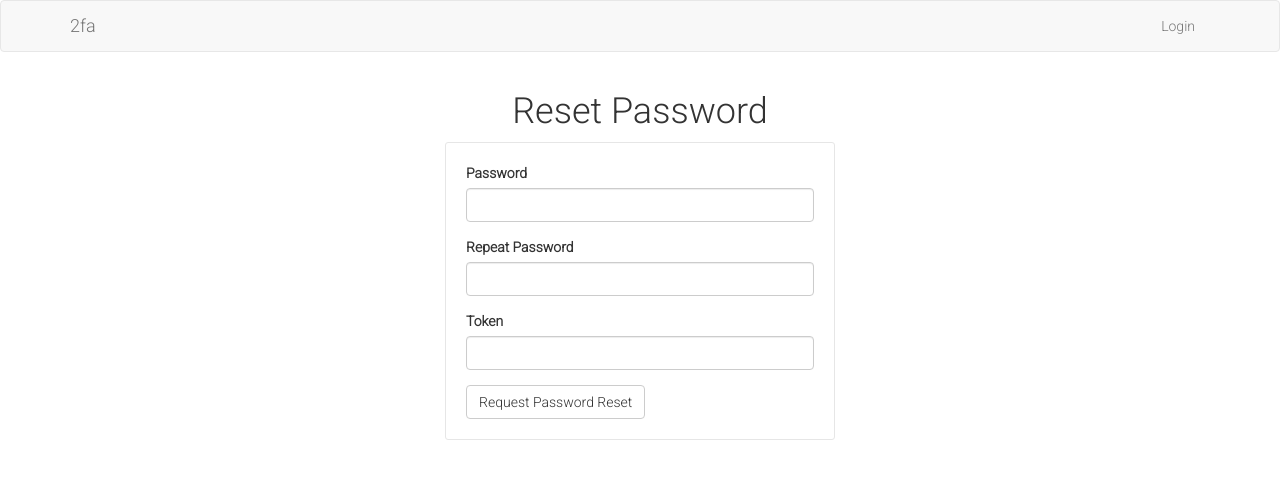
After one commit to GitauHarrison/how-to-implement-time-based-two-factor-auth-in-flask, a Flask app: template app/templates/reset_password.html in a window 1280 px wide. The commit adds this page. Shown: the top 479 px of the page. Run offline with Flask 2, Linux system fonts and the light colour scheme; the template is opened without the code that fills it: values that come from a table or form of the project are taken from there, others are empty; parts of the project's set-up code (start-up, migrations or seed data) failed here and were passed over; some libraries are stand-ins or nearby versions.

Commit message:
Enable password reset

```diff
--- a/app/__init__.py
+++ b/app/__init__.py
@@ -3,6 +3,7 @@ from flask_bootstrap import Bootstrap
 from flask_login import LoginManager
 from flask_sqlalchemy import SQLAlchemy
 from flask_migrate import Migrate
+from flask_mail import Mail
 from config import Config
 import logging
 from logging.handlers import SMTPHandler, RotatingFileHandler
@@ -15,6 +16,7 @@ login = LoginManager(app)
 login.login_view = 'login'
 db = SQLAlchemy(app)
 migrate = Migrate(app, db)
+mail = Mail(app)
 
 
 def start_ngrok():
--- a/app/forms.py
+++ b/app/forms.py
@@ -34,3 +34,17 @@ class RegistrationForm(FlaskForm):
         user = User.query.filter_by(email=email.data).first()
         if user is not None:
             raise ValidationError('Please use a different email address')
+
+
+class ResetPasswordRequestForm(FlaskForm):
+    email = StringField('Email', validators=[DataRequired(), Email()])
+    submit = SubmitField('Request Password Reset')
+
+
+class ResetPasswordForm(FlaskForm):
+    password = PasswordField('Password', validators=[DataRequired()])
+    password2 = PasswordField('Repeat Password',
+                              validators=[DataRequired(), EqualTo('password')]
+                              )
+    token = StringField('Token', validators=[DataRequired()])
+    submit = SubmitField('Request Password Reset')
--- a/app/routes.py
+++ b/app/routes.py
@@ -4,7 +4,9 @@ from werkzeug.urls import url_parse
 from flask_login import login_user, logout_user, current_user, login_required
 from app import db, app
 from app.models import User
-from app.forms import LoginForm, RegistrationForm
+from app.forms import LoginForm, RegistrationForm, ResetPasswordRequestForm,\
+    ResetPasswordForm
+from app.email import send_password_reset_email
 from io import BytesIO
 import pyqrcode
 
@@ -104,3 +106,36 @@ def qrcode():
         'Pragma': 'no-cache',
         'Expires': '0'
     }
+
+
+@app.route('/reset_password_request', methods=['GET', 'POST'])
+def reset_password_request():
+    if current_user.is_authenticated:
+        return redirect(url_for('home'))
+    form = ResetPasswordRequestForm()
+    if form.validate_on_submit():
+        user = User.query.filter_by(email=form.email.data).first()
+        if user:
+            send_password_reset_email(user)
+        flash('Check your email for the instructions to reset your password')
+        return redirect(url_for('login'))
+    return render_template('reset_password_request.html',
+                           title='Reset Password',
+                           form=form
+                           )
+
+
+@app.route('/reset_password/<token>', methods=['GET', 'POST'])
+def reset_password(token):
+    if current_user.is_authenticated:
+        return redirect(url_for('home'))
+    user = User.verify_reset_password_token(token)
+    if not user:
+        return redirect(url_for('home'))
+    form = ResetPasswordForm()
+    if form.validate_on_submit():
+        user.set_password(form.password.data)
+        db.session.commit()
+        flash('Your password has been reset.')
+        return redirect(url_for('login'))
+    return render_template('reset_password.html', form=form)
--- a/app/templates/login.html
+++ b/app/templates/login.html
@@ -14,10 +14,10 @@
             <div class="col-sm-12 col-md-4 col-lg-4 col-xl-4 my-form">
                 {{ wtf.quick_form(form) }}
                 <p>
-                    Forgot your Password? <span><a href="#">Reset Here</a></span>.
+                    Forgot your Password? <span><a href="{{ url_for('reset_password_request') }}">Reset Here</a></span>.
                 </p>
                 <p>
-                    New here? <span><a href="{{ url_for('register') }}">Register here</a></span>.
+                    New here? <span><a href="{{ url_for('register') }}">Register Here!</a></span>.
                 </p>
             </div>
             <div class="col-sm-12 col-md-4 col-lg-4 col-xl-4">
--- /dev/null
+++ b/app/templates/reset_password.html
@@ -0,0 +1,19 @@
+{% extends 'base.html' %}
+{% import 'bootstrap/wtf.html' as wtf %}
+
+{% block app_content %}
+    <div class="col-sm-12 col-md-12 col-lg-12 col-xl-12 text-center">
+        <h1>Reset Password</h1>
+    </div>
+    <div class="row">
+        <div class="col-sm-12 col-md-4 col-lg-4 col-xl-4">
+            <!-- Empty div -->
+        </div>
+        <div class="col-sm-12 col-md-4 col-lg-4 col-xl-4 my-form">
+            {{ wtf.quick_form(form) }}
+        </div>
+        <div class="col-sm-12 col-md-4 col-lg-4 col-xl-4">
+            <!-- Empty div -->
+        </div>
+    </div>
+{% endblock %}
--- a/requirements.txt
+++ b/requirements.txt
@@ -1,4 +1,5 @@
 alembic==1.5.7
+blinker==1.4
 click==7.1.2
 dnspython==2.1.0
 dominate==2.6.0
@@ -6,6 +7,7 @@ email-validator==1.1.2
 Flask==1.1.2
 Flask-Bootstrap==3.3.7.1
 Flask-Login==0.5.0
+Flask-Mail==0.9.1
 Flask-Migrate==2.7.0
 Flask-SQLAlchemy==2.4.4
 Flask-WTF==0.14.3
@@ -16,6 +18,7 @@ Jinja2==2.11.3
 Mako==1.1.4
 MarkupSafe==1.1.1
 onetimepass==1.0.1
+PyJWT==2.0.1
 pyngrok==5.0.4
 PyQRCode==1.2.1
 python-dateutil==2.8.1
```
Also changed, not shown: app/email.py (added, +27 -0 lines), app/models.py (+17 -1 lines), app/templates/email/reset_password.html (added, +12 -0 lines), app/templates/email/reset_password.txt (added, +11 -0 lines), app/templates/reset_password_request.html (added, +19 -0 lines), config.py (+11 -0 lines), 1 other file.
